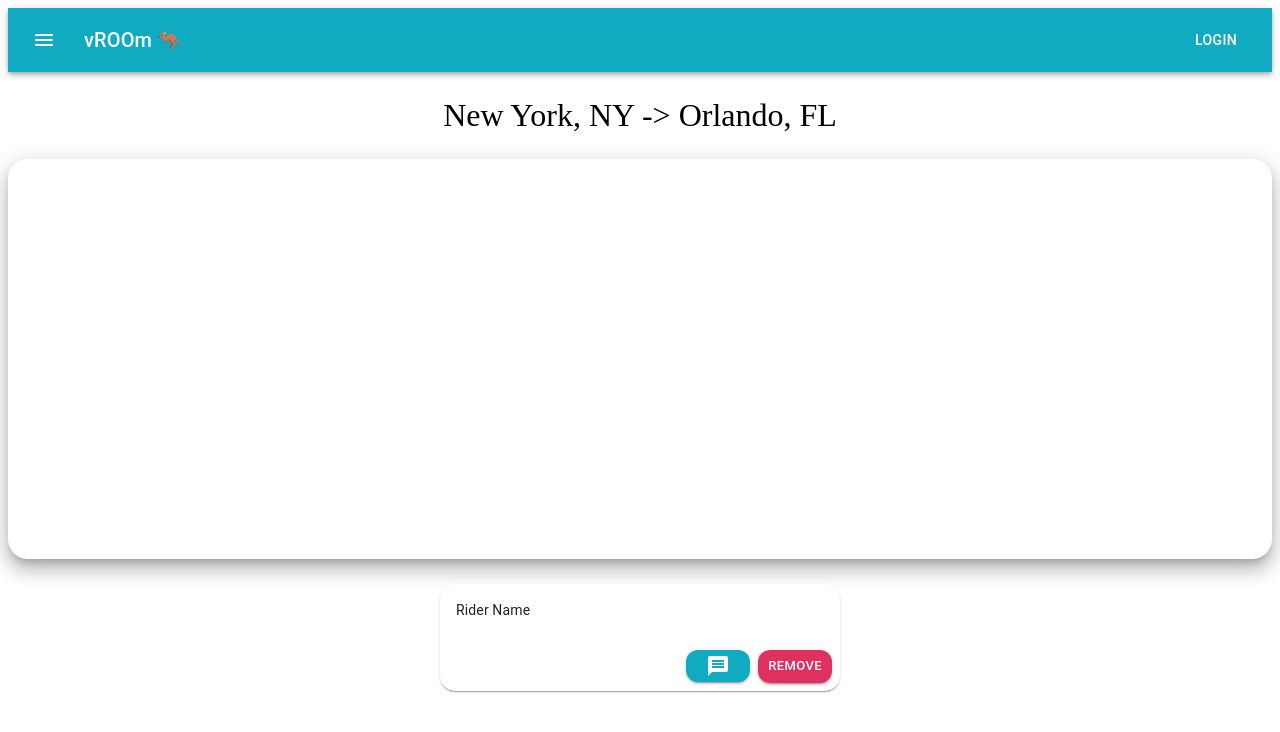
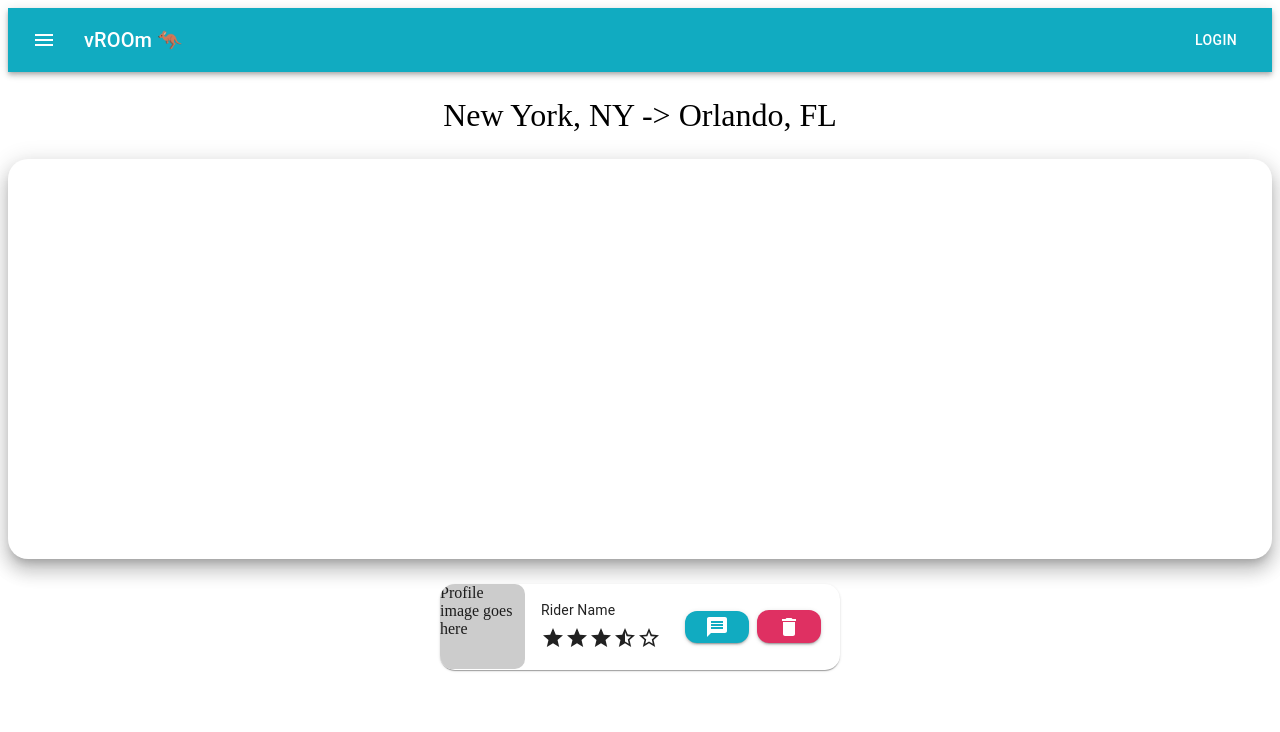
Before and after one commit to rfe-Ride-Share/Hidden-Sand-Village, a React (Create React App) app in the folder client/: page / in a window 1280 px wide. Shown: the top 732 px of the page. Built offline with nearby package versions, Linux system fonts and the light colour scheme; the HTML template or start-up script is replaced by a standard one.

Commit message:
Got the rating stars and profle picture up, just need to refactor it so that it formats correctly

```diff
--- a/client/src/components/trip-view/driver-trip-view/rider-card/buttons/remove-rider-button.jsx
+++ b/client/src/components/trip-view/driver-trip-view/rider-card/buttons/remove-rider-button.jsx
@@ -2,6 +2,7 @@ import React from 'react';
 import styled from 'styled-components';
 
 import Button from '@mui/material/Button';
+import DeleteIcon from '@mui/icons-material/Delete';
 
 function RemoveRiderButton() {
   return(
@@ -17,7 +18,7 @@ function RemoveRiderButton() {
         console.log('Remove rider functionality placeholder for Driver View. need to change remove-rider-button.jsx');
       }}
     >
-      Remove
+      <DeleteIcon />
     </Button>
   );
 }
--- /dev/null
+++ b/client/src/components/trip-view/driver-trip-view/rider-card/profile-image.jsx
@@ -0,0 +1,19 @@
+import React from 'react';
+import styled from 'styled-components';
+
+function ProfileImage() {
+  return (
+    <ProfileImageComponent>
+      Profile image goes here
+    </ProfileImageComponent>
+  )
+}
+
+const ProfileImageComponent = styled.div`
+  background-color: #CCC;
+  height: 85px;
+  width: 85px;
+  border-radius: 10px;
+`;
+
+export default ProfileImage;
--- a/client/src/components/trip-view/driver-trip-view/rider-card/rider-card.jsx
+++ b/client/src/components/trip-view/driver-trip-view/rider-card/rider-card.jsx
@@ -8,6 +8,8 @@ import CardContent from '@mui/material/CardContent';
 import Typography from '@mui/material/Typography';
 
 import ButtonRow from './buttons/button-row';
+import ProfileImage from './profile-image';
+import RatingStars from './stars/rating-stars';
 
 export default function RiderCard() {
   return (
@@ -16,14 +18,16 @@ export default function RiderCard() {
         minWidth: 400,
         margin: '25px',
         display: 'flex',
-        flexDirection: 'column',
+        flexDirection: 'row',
         borderRadius: '15px',
       }}
     >
+      <ProfileImage />
       <CardContent>
         <Typography sx={{ fontSize: 14 }} gutterBottom>
           Rider Name
         </Typography>
+        <RatingStars rating={3.7} />
       </CardContent>
       <ButtonRow status='confirmed' />
     </Card>
--- /dev/null
+++ b/client/src/components/trip-view/driver-trip-view/rider-card/stars/rating-stars.jsx
@@ -0,0 +1,35 @@
+import React from 'react';
+
+import StarIcon from '@mui/icons-material/Star';
+import StarOutlineIcon from '@mui/icons-material/StarOutline';
+import StarHalfIcon from '@mui/icons-material/StarHalf';
+
+
+function getStarsFromNumber(number) {
+  let icons = [];
+  for (let currentIteration = 0; currentIteration < 5; currentIteration++) {
+    if (number >= 0.75) {
+      icons.push(<StarIcon />);
+    } else if (number >= 0.5) {
+      icons.push(<StarHalfIcon />);
+    } else {
+      icons.push(<StarOutlineIcon />);
+    }
+
+    number--;
+  }
+
+  return icons;
+}
+
+
+function RatingStars({ rating = 0 }) {
+  const ratingInStars = getStarsFromNumber(rating);
+  return (
+    <div>
+      {ratingInStars}
+    </div>
+  );
+}
+
+export default RatingStars;
```
Also changed, not shown: 2 other files (tests, documents, lock files or other folders).
